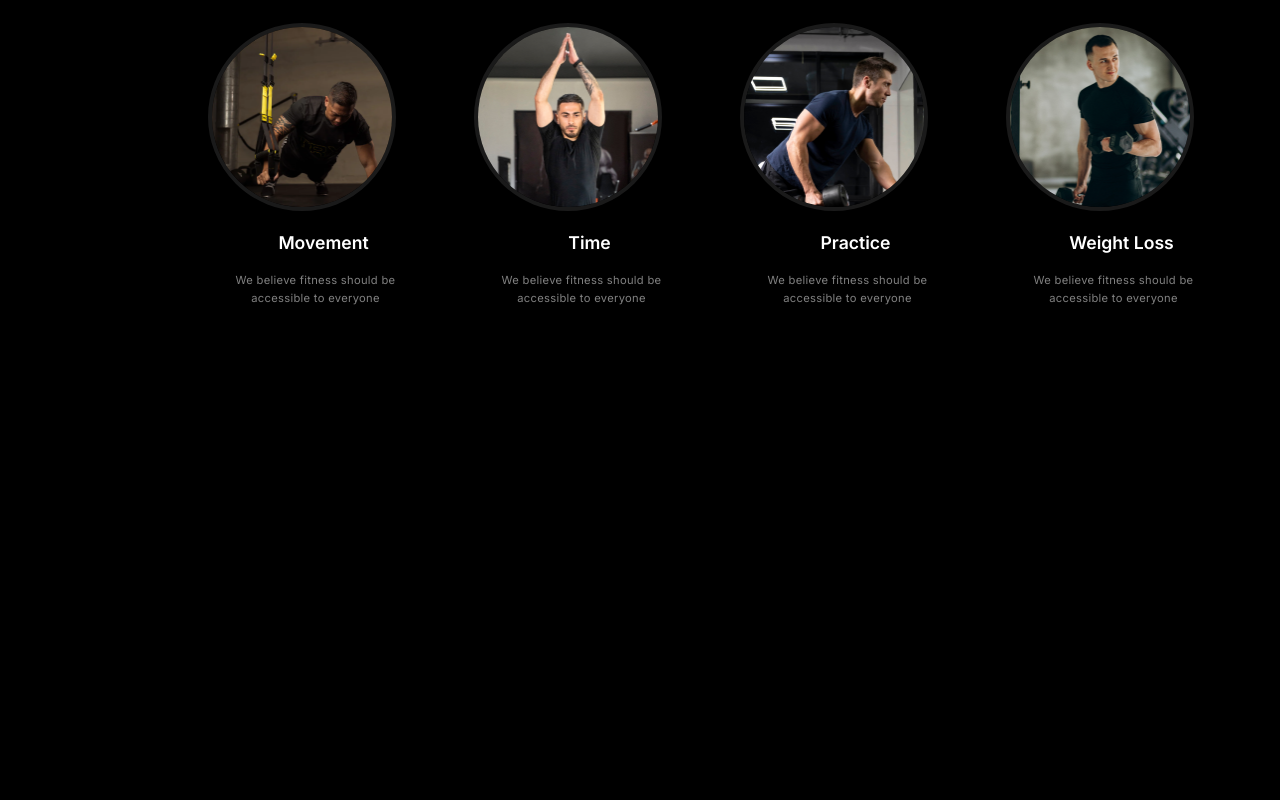
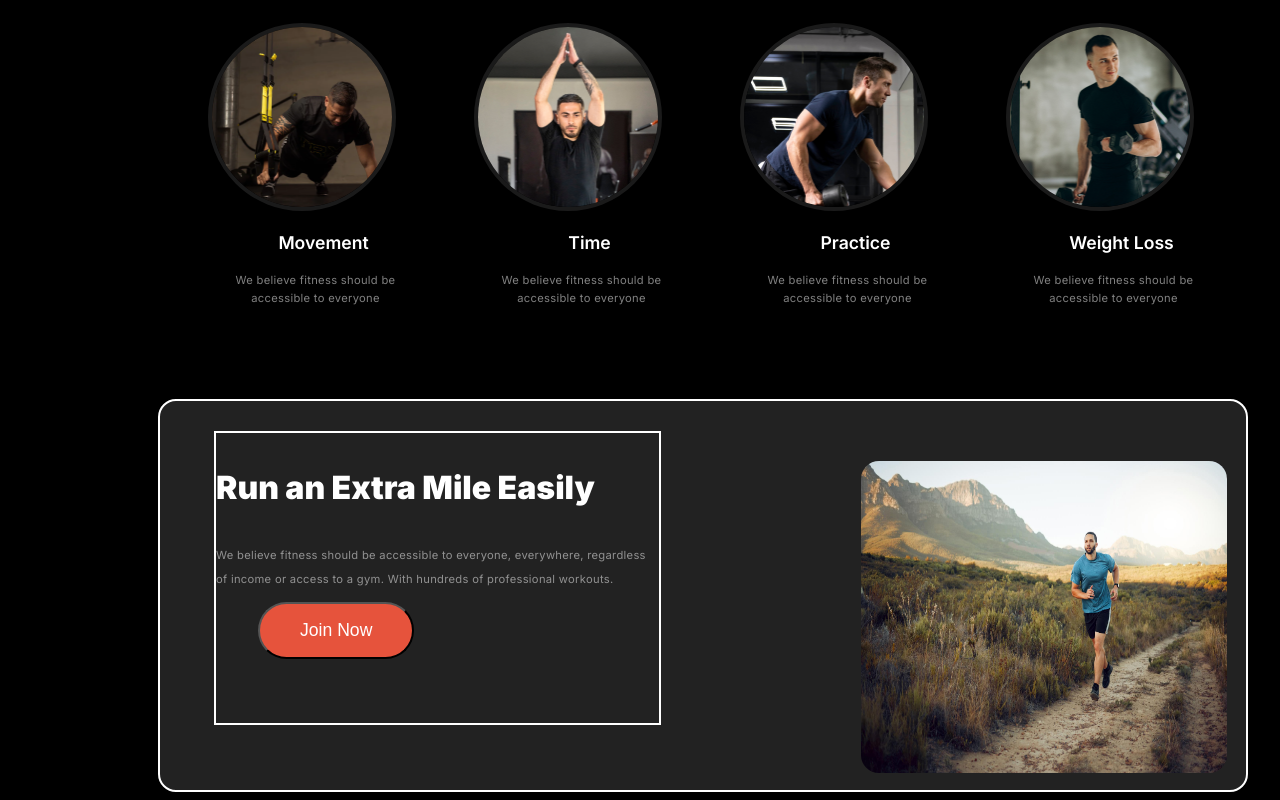
Before and after one commit to jakia075/Assingment-2, a plain HTML site: page index.html in a window 1280 px wide. Shown: the part 962-1762 px from the top of the page. Before the commit the page ends 1289 px from the top, so only its background shows below. Drawn offline with Linux system fonts and the light colour scheme.

Commit message:
added my middle file

```diff
--- a/index.html
+++ b/index.html
@@ -72,6 +72,17 @@
         </div>
     </div>
 </section>
+<section class="middle">
+    <div class="middle-content">
+        <h2 class="h7">Run an Extra
+            Mile Easily</h2>
+            <p class="p7">We believe fitness should be accessible to everyone, everywhere, regardless of income or access to a gym. With hundreds of professional workouts.</p>
+            <button class="btn-1">Join Now</button>
+    </div>
+    <div class="img-7">
+        <img class="image-7" src="images/run.jpg">
+    </div>
+</section>
     </main>
     <footer></footer>
 </body>
--- a/styles/design.css
+++ b/styles/design.css
@@ -256,6 +256,54 @@ text-align: center;
 color: rgba(255, 255, 255, 0.5);
 
 }
+.middle{
+    display: flex;
+    width: 1000px;
+height: 330px;
+padding: 30px 32px 29px 54px;
+gap: 0px;
+border-radius: 18px ;
+opacity: 0px;
+margin-top: 80px;
+margin-left: 150px;
+
+border: 2px solid white;
+background-color:rgba(34, 34, 34, 1) ;
+}
+.middle-content{
+    width: 443px;
+    height: 290px;
+    border: 2px solid white;
+}
+.image-7{
+    width: 366px;
+height: 312px;
+margin-top:30px;
+margin-left:200px;
+gap: 0px;
+border-radius: 18px ;
+opacity: 0px;
+
+}
+.h7{
+    width: 443px;
+    font-size: 2rem;
+    font-weight: 900;
+    line-height: 57.6px;
+    text-align: left;
+    color: rgba(255, 255, 255, 1);
+
+}
+.p7{
+    width: 443px;
+    font-size: 0.7rem;
+    font-weight: 400;
+    line-height: 24px;
+    letter-spacing: 0.30000001192092896px;
+    text-align: left;
+    color: rgba(255, 255, 255, 0.5);
+
+}
   @media screen and (max-width:576px) {
 
 
@@ -299,6 +347,9 @@ color: rgba(255, 255, 255, 0.5);
         margin-left: -200px;
         width: 500px;
     }
+    .middle{
+        flex-direction: column;
+    }
   }
   @media screen and (min-width: 576px) and (max-width: 992px){
 
```
